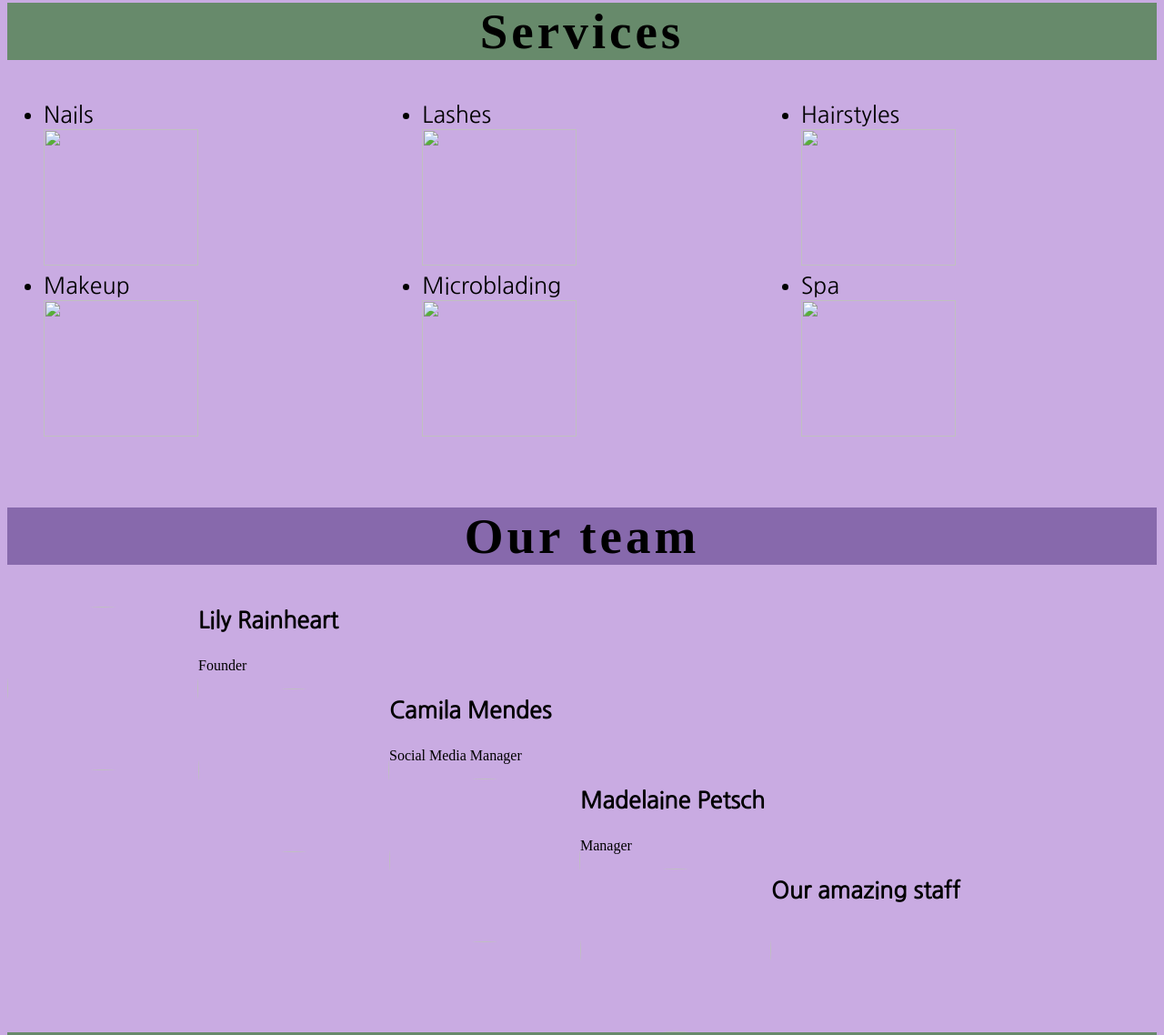
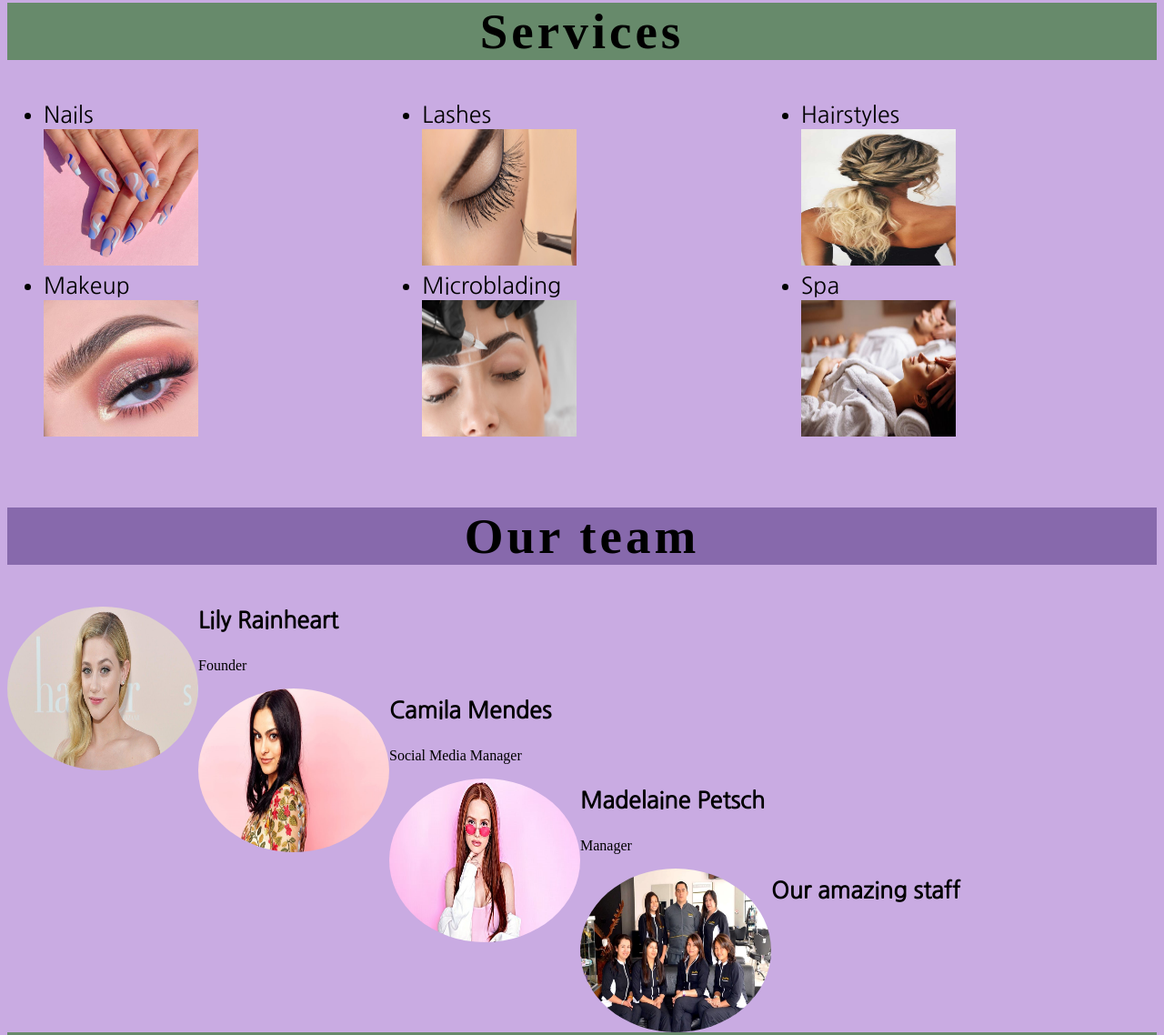
Before and after one commit to anafflores/Company-Home-Page, a plain HTML site: page index.html in a window 1280 px wide. Shown: the part 698-1836 px from the top of the page at 91% size. Drawn offline with Linux system fonts and the light colour scheme; a web font is replaced by a local one.

Commit message:
Update index.html

```diff
--- a/index.html
+++ b/index.html
@@ -34,17 +34,17 @@
         <h2 id="servicestitle">Services</h2>
         <ul class="listofservices">
             <li>Nails</li>
-            <img class="listimg" src="./resources/images/nails.jpg"/>
+            <img class="listimg" src="./images/nails.jpg"/>
             <li>Makeup</li>
-            <img class="listimg" src="./resources/images/makeup.jpg"/>
+            <img class="listimg" src="./images/makeup.jpg"/>
             <li>Lashes</li>
-            <img class="listimg" src="./resources/images/lashes.jpg"/>
+            <img class="listimg" src="./images/lashes.jpg"/>
             <li>Microblading</li>
-            <img class="listimg" src="./resources/images/microblading.jpg"/>
+            <img class="listimg" src="./images/microblading.jpg"/>
             <li>Hairstyles</li>
-            <img class="listimg" src="./resources/images/hairstyle.jpg"/>
+            <img class="listimg" src="./images/hairstyle.jpg"/>
             <li>Spa</li>
-            <img class="listimg" src="./resources/images/spa.jpg"/>
+            <img class="listimg" src="./images/spa.jpg"/>
 
         </ul>
     </div>
@@ -52,16 +52,16 @@
         <div id="team">
             <h2 id="headingteam">Our team</h2>
 
-            <img src="./resources/images/lily.jpg"/>
+            <img src="./images/lily.jpg"/>
             <h3>Lily Rainheart</h3>
             <p>Founder</p>
-            <img src="./resources/images/camila.jpg"/>
+            <img src="./images/camila.jpg"/>
             <h3>Camila Mendes</h3>
             <p>Social Media Manager</p>
-            <img src="./resources/images/maddy.jpg"/>
+            <img src="./images/maddy.jpg"/>
             <h3>Madelaine Petsch</h3>
             <p>Manager</p>
-            <img src="./resources/images/staff.jpg"/>
+            <img src="./images/staff.jpg"/>
             <h3>Our amazing staff</h3>
 
 
```
